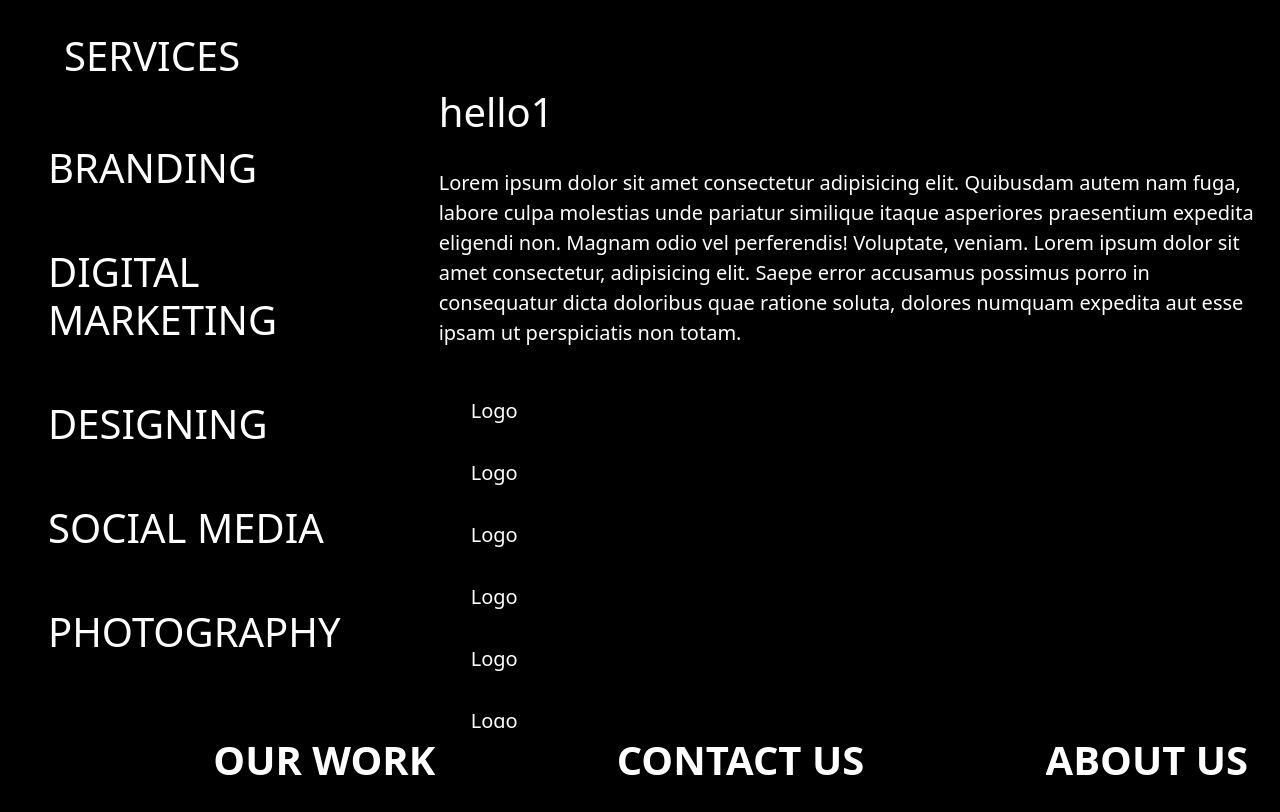
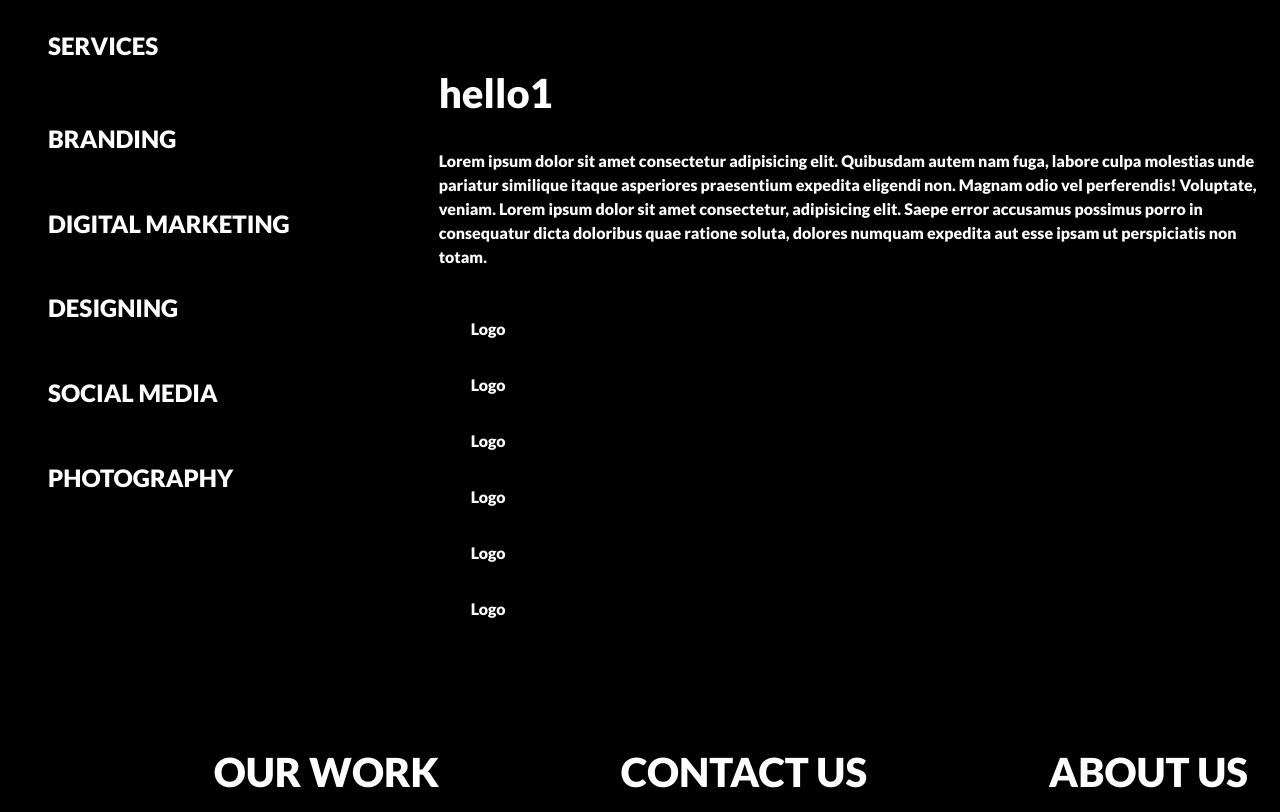
Before and after one commit to vanshaj-sharma/Social, a React (Create React App) app: page /services in a window 1280 px wide. Built offline with nearby package versions, Linux system fonts and the light colour scheme.

Commit message:
Adjusting font sizes

```diff
--- a/src/App.css
+++ b/src/App.css
@@ -1,8 +1,10 @@
+@import url("https://fonts.googleapis.com/css2?family=Lato:wght@900&display=swap");
 * {
   margin: 0px;
   padding: 0px;
   overflow-x: hidden;
   overflow-y: hidden;
+  font-family: "Lato", sans-serif;
 }
 body {
   background-color: black;
--- a/src/pages/styles/Services.css
+++ b/src/pages/styles/Services.css
@@ -5,10 +5,12 @@
   background-color: black;
   color: white;
   height: 100vh;
+  margin-bottom: 12px;
 }
 .services__heading > h1 {
-  margin-left: 4rem;
+  margin-left: 3rem;
   margin-top: 2rem;
+  font-size: 1.5rem;
 }
 .services__left {
   padding-left: 3rem;
@@ -16,6 +18,7 @@
 .services__left > h1 {
   margin-top: 3.5rem;
   cursor: pointer;
+  font-size: 1.5rem;
 }
 .link:hover {
   border-bottom: 2px solid red;
@@ -26,13 +29,13 @@
 }
 .services__right > p,
 li {
-  font-size: 20px;
+  font-size: 1rem;
   margin-top: 2rem;
 }
 @media only screen and (max-width: 1000px) {
   .services__left > h1 {
     margin-top: 3rem;
-    font-size: 2rem !important;
+    font-size: 1.5rem !important;
   }
 }
 @media only screen and (max-width: 720px) {
```
